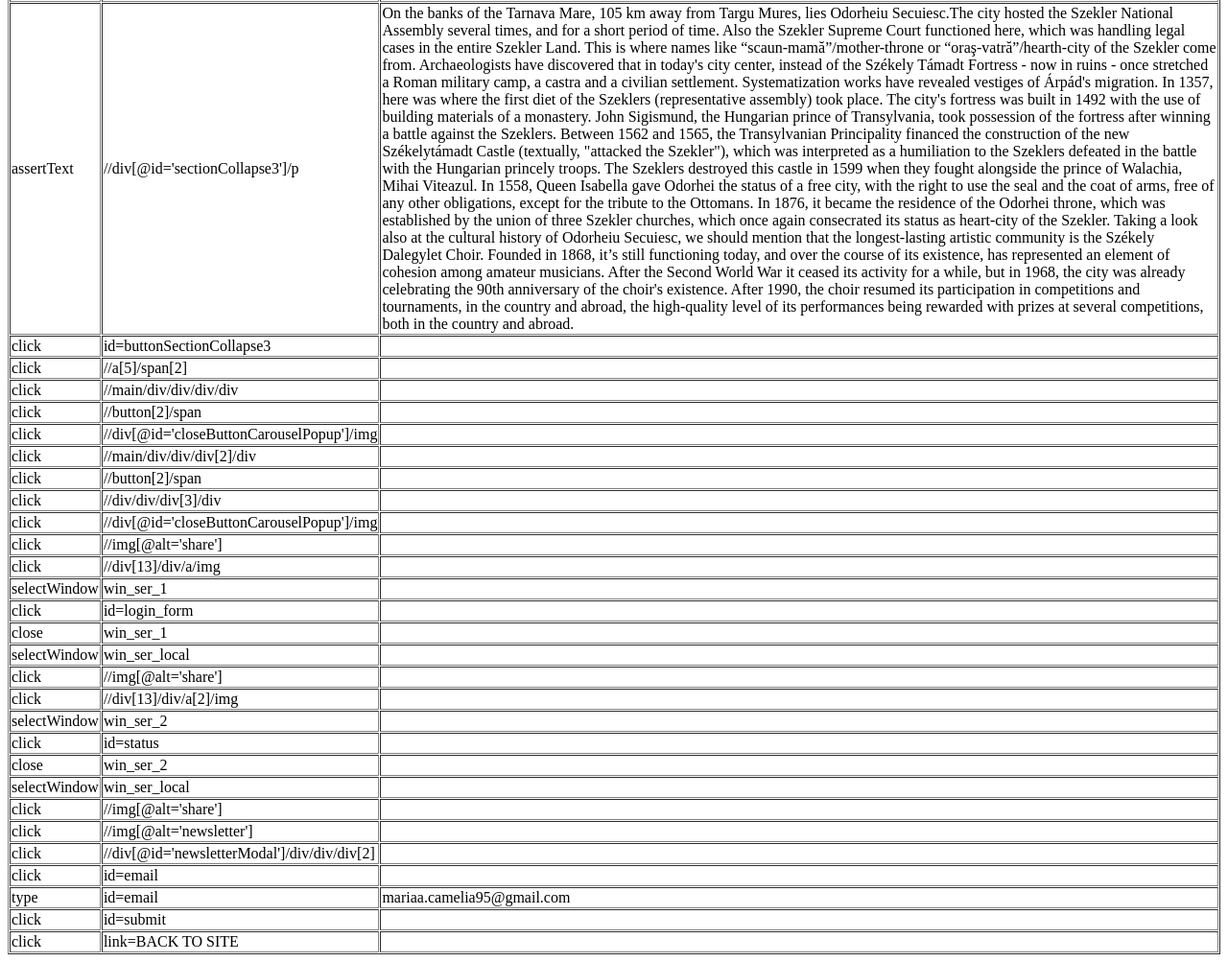
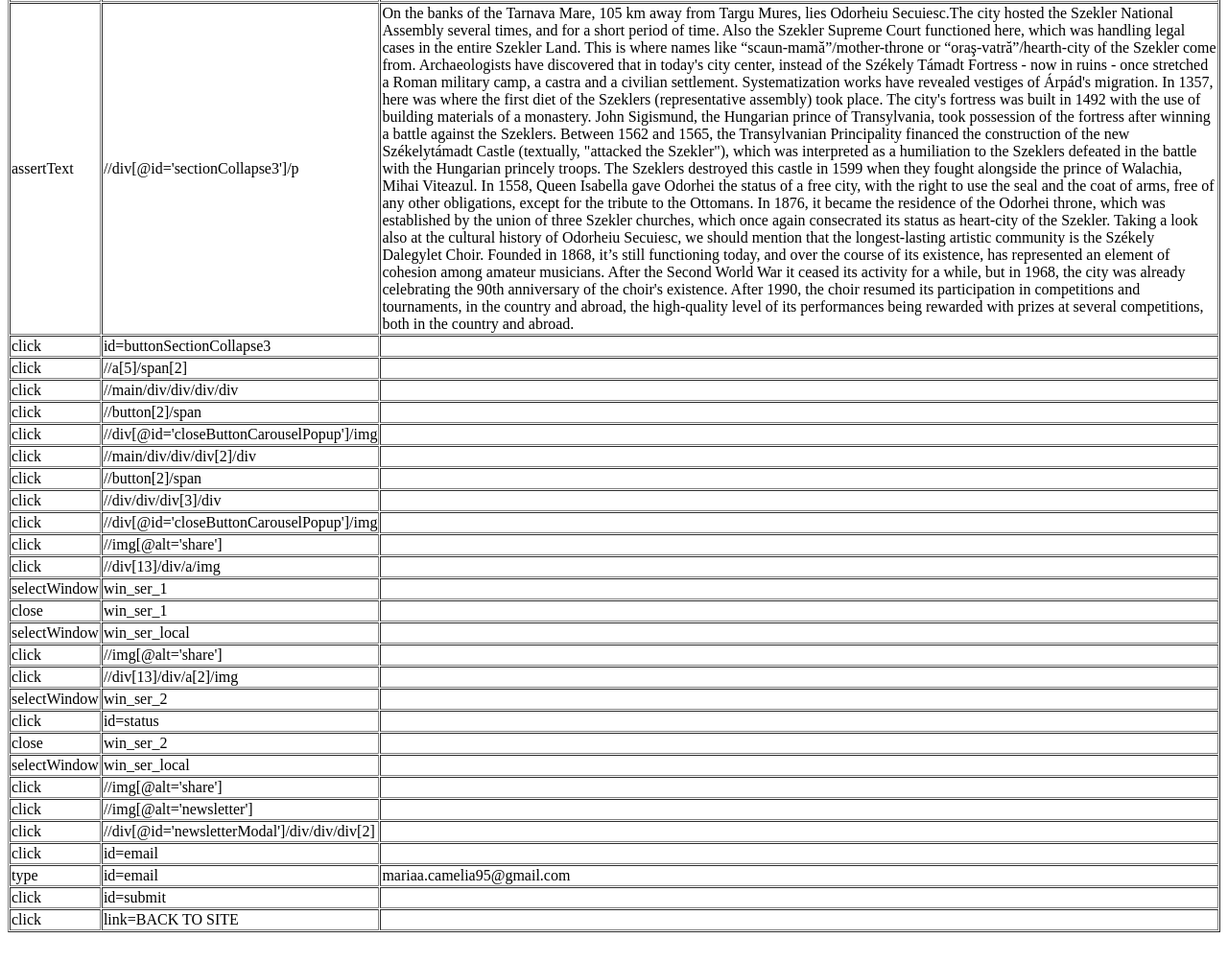
Before and after one commit to Mlatiu/automationvia, a plain HTML site: page TerraSiculorum.html in a window 1280 px wide. Shown: the part 3780-4783 px from the top of the page at 96% size. After the commit the page ends 4760 px from the top, so only its background shows below. Drawn offline with Linux system fonts and the light colour scheme.

Commit message:
Test Case Traseu Terra Siculorum

```diff
--- a/TerraSiculorum.html
+++ b/TerraSiculorum.html
@@ -215,8 +215,6 @@
 </tr>
 <tr><td>selectWindow</td><td>win_ser_1<datalist><option>win_ser_1</option></datalist></td><td></td>
 </tr>
-<tr><td>click</td><td>id=login_form<datalist><option>id=login_form</option><option>//form[@id='login_form']</option><option>//div[@id='content']/div/form</option><option>//form</option><option>css=#login_form</option></datalist></td><td></td>
-</tr>
 <tr><td>close</td><td>win_ser_1<datalist><option>win_ser_1</option></datalist></td><td></td>
 </tr>
 <tr><td>selectWindow</td><td>win_ser_local<datalist><option>win_ser_local</option></datalist></td><td></td>
```
